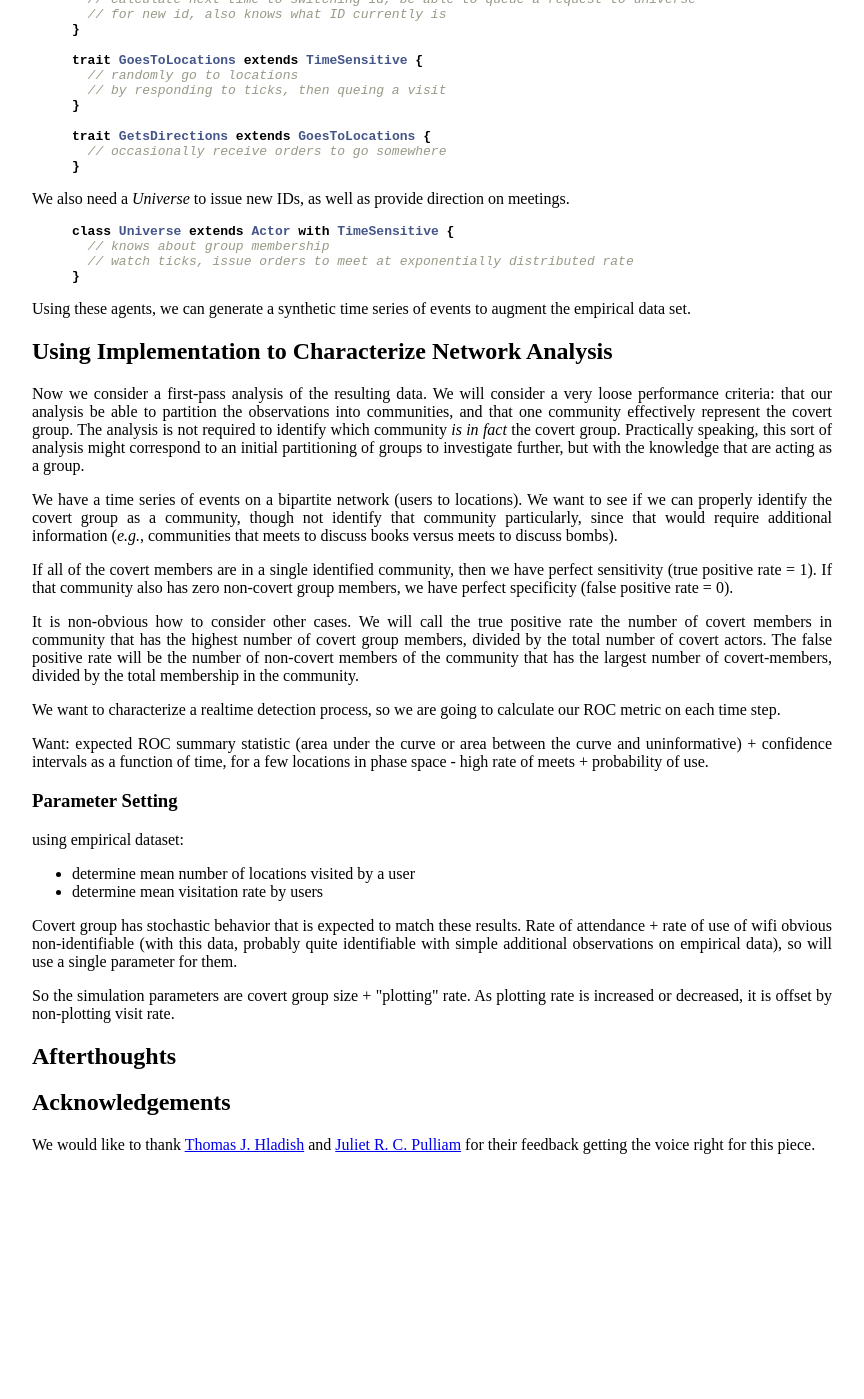
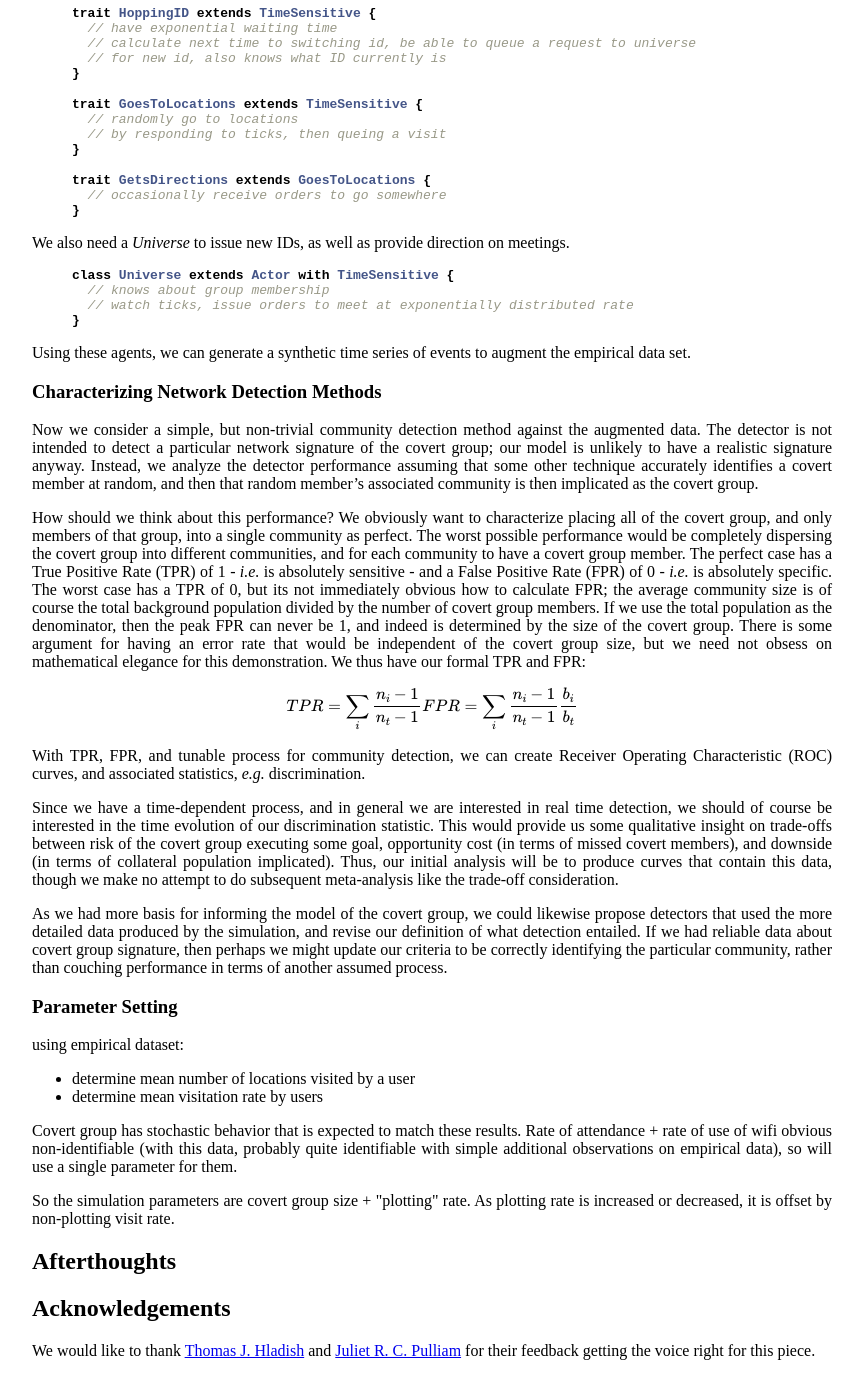
Before and after one commit to pearsonca/scala-commsim, a Jekyll site: the page built from index.md, in a window 1280 px wide and 1400 px high, scrolled down 8733 px. Shown: the whole window, without its empty margins (208-1072 px from the left). Built offline with Jekyll 4.4.1, drawn with Linux system fonts in a browser that asks for light colours; formulas are drawn with MathJax 3; before the commit the page ends 9927 px from its top, so only the background shows below that.

Commit message:
polishing analysis description

```diff
--- a/index.md
+++ b/index.md
@@ -643,38 +645,53 @@ class Universe extends Actor with TimeSensitive {
 Using these agents, we can generate a synthetic time series of events to augment
 the empirical data set.
 
-##Using Implementation to Characterize Network Analysis
+### Characterizing Network Detection Methods
 
-Now we consider a first-pass analysis of the resulting data.  We will consider a
-very loose performance criteria: that our analysis be able to partition the
-observations into communities, and that one community effectively represent the
-covert group.  The analysis is not required to identify which community *is in fact*
-the covert group.  Practically speaking, this sort of analysis might correspond
-to an initial partitioning of groups to investigate further, but with the knowledge
-that are acting as a group.
+Now we consider a simple, but non-trivial community detection method against the
+augmented data.  The detector is not intended to detect a particular network
+signature of the covert group; our model is unlikely to have a realistic signature anyway.
+Instead, we analyze the detector performance assuming
+that some other technique accurately identifies a covert member at random, and then that random
+member's associated community is then implicated as the covert group.
 
-We have a time series of events on a bipartite network (users to locations).  We
-want to see if we can properly identify the covert group as a community, though
-not identify that community particularly, since that would require additional
-information (*e.g.*, communities that meets to discuss books versus meets to
-discuss bombs).
+How should we think about this performance?  We obviously want to characterize
+placing all of the covert group, and only members of that group, into a single
+community as perfect.  The worst possible performance would be completely
+dispersing the covert group into different communities, and for each community
+to have a covert group member.  The perfect case has a True Positive Rate (TPR)
+of 1 - *i.e.* is absolutely sensitive - and a False Positive Rate (FPR) of 0 -
+*i.e.* is absolutely specific.  The worst case has a TPR of 0, but its not
+immediately obvious how to calculate FPR; the average community size is of
+course the total background population divided by the number of covert group
+members.  If we use the total population as the denominator, then the peak FPR
+can never be 1, and indeed is determined by the size of the covert group. There
+is some argument for having an error rate that would be independent of the
+covert group size, but we need not obsess on mathematical elegance for this
+demonstration.  We thus have our formal TPR and FPR:
 
-If all of the covert members are in a single identified community, then we have
-perfect sensitivity (true positive rate = 1).  If that community also has zero
-non-covert group members, we have perfect specificity (false positive rate = 0).
+$$
+TPR = \sum_i \frac{n_i-1}{n_t-1} \\
+FPR = \sum_i \frac{n_i-1}{n_t-1} \frac{b_i}{b_t}
+$$
 
-It is non-obvious how to consider other cases.  We will call the true positive rate
-the number of covert members in community that has the highest number of covert
-group members, divided by the total number of covert actors.  The false positive
-rate will be the number of non-covert members of the community that has the largest
-number of covert-members, divided by the total membership in the community.
+With TPR, FPR, and tunable process for community detection, we can create Receiver
+Operating Characteristic (ROC) curves, and associated statistics, *e.g.* discrimination.
 
-We want to characterize a realtime detection process, so we are going to calculate
-our ROC metric on each time step.
+Since we have a time-dependent process, and in general we are interested in real
+time detection, we should of course be interested in the time evolution of our
+discrimination statistic.  This would provide us some qualitative insight on
+trade-offs between risk of the covert group executing some goal, opportunity
+cost (in terms of missed covert members), and downside (in terms of collateral
+population implicated).  Thus, our initial analysis will be to produce curves
+that contain this data, though we make no attempt to do subsequent meta-analysis
+like the trade-off consideration.
 
-Want: expected ROC summary statistic (area under the curve or area between the
-curve and uninformative) + confidence intervals as a function of time, for a few
-locations in phase space - high rate of meets + probability of use.
+As we had more basis for informing the model of the covert group, we could
+likewise propose detectors that used the more detailed data produced by the
+simulation, and revise our definition of what detection entailed.  If we had
+reliable data about covert group signature, then perhaps we might update our
+criteria to be correctly identifying the particular community, rather than
+couching performance in terms of another assumed process.
 
 ###Parameter Setting
 
```
Also changed, not shown: other parts of index.md (+2 -0 lines).
